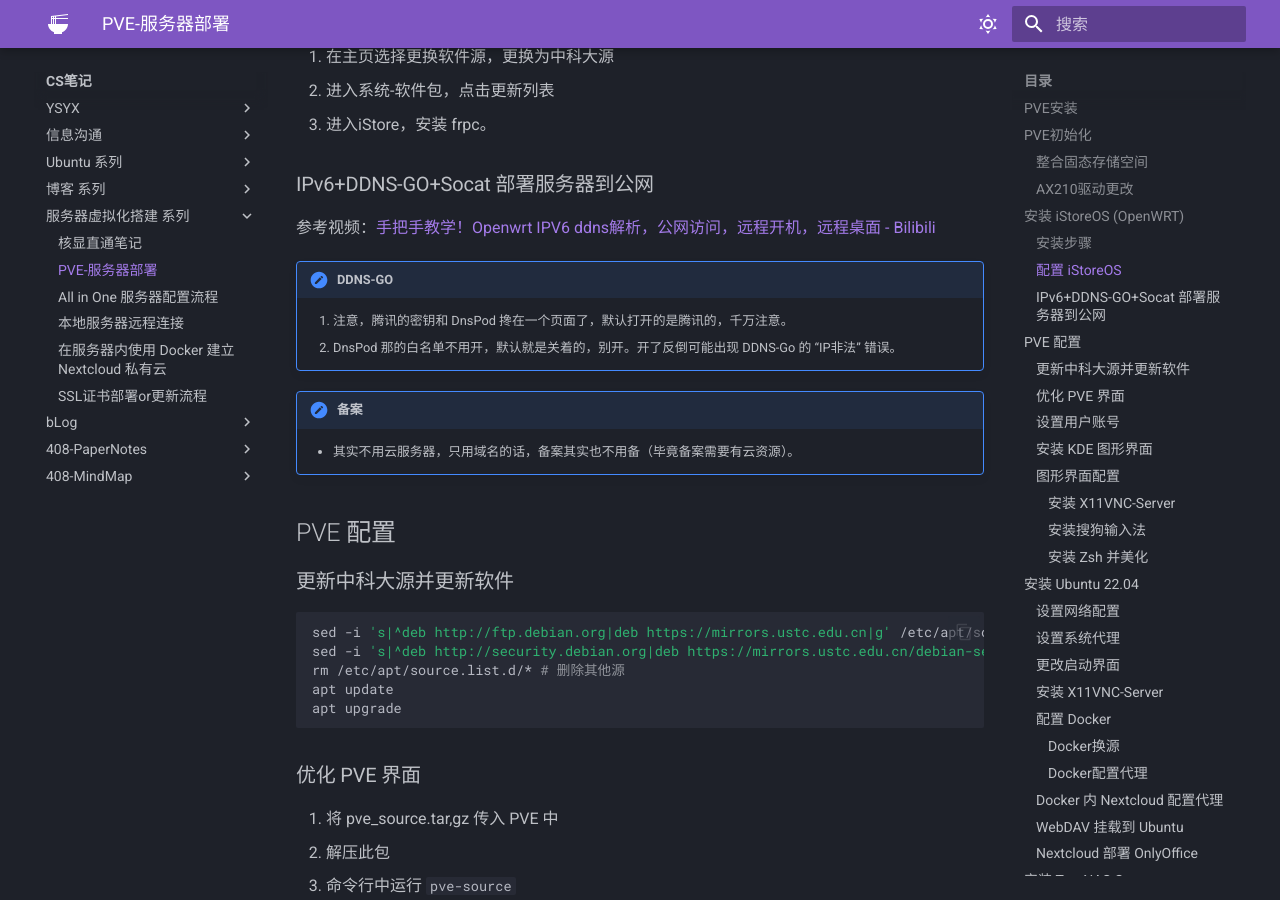
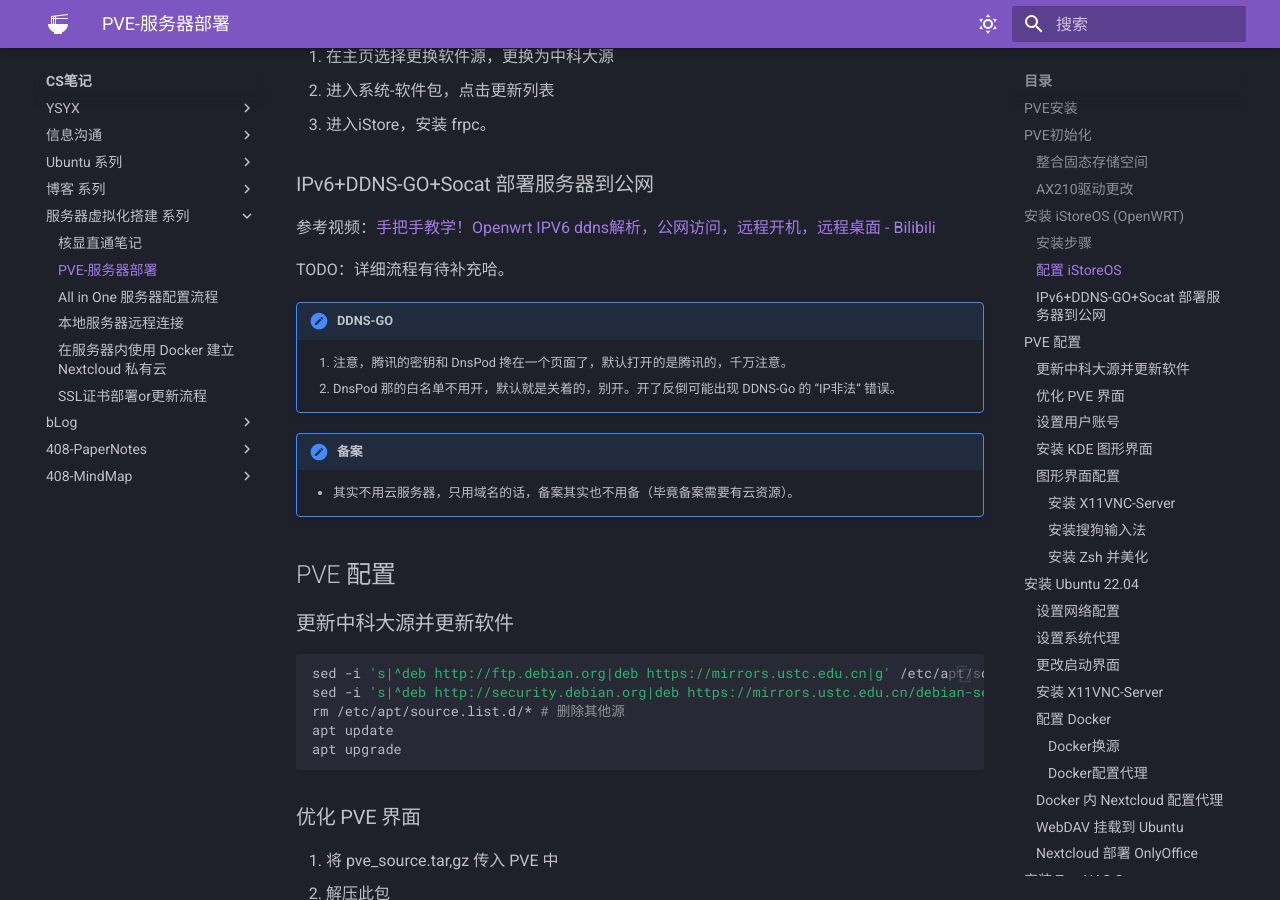
Before and after one commit to Haohahahaha/cs, an MkDocs documentation site: the page built from docs/Server/AIO/PVE-Server-install.md, in a window 1280 px wide and 900 px high, scrolled down 2822 px. Built offline with MkDocs 1.6.1 and Material for MkDocs 9.7.7, drawn with Linux system fonts in a browser that asks for light colours.

Commit message:
2025-02-12_21:32:39 update

```diff
--- a/docs/Server/AIO/PVE-Server-install.md
+++ b/docs/Server/AIO/PVE-Server-install.md
@@ -136,6 +136,8 @@ root@haohaha:~# dmesg | grep -i iwl
 ### IPv6+DDNS-GO+Socat 部署服务器到公网
 
 参考视频：[手把手教学！Openwrt IPV6 ddns解析，公网访问，远程开机，远程桌面 - Bilibili](https://www.bilibili.com/video/BV1NL411X7KA)
+
+TODO：详细流程有待补充哈。
 
 !!! note "DDNS-GO"
 
```
